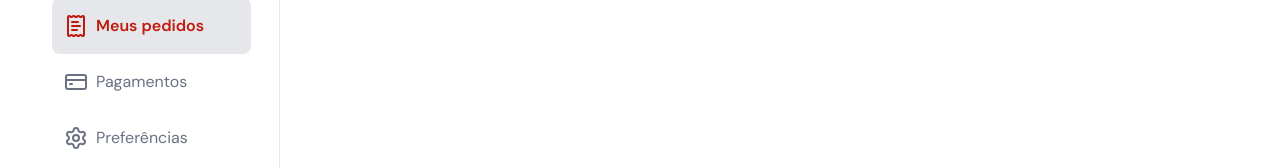
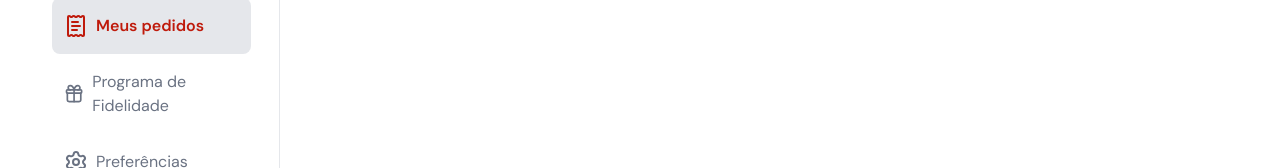
Before and after one commit to silvapedrodev/raizes-do-nordeste, a Next.js app: page /pedidos in a window 1280 px wide. Shown: the part 151-319 px from the top of the page. Built offline with nearby package versions, Linux system fonts and the light colour scheme; no server answers.

Commit message:
refactor(sidebar): adjust layout and rename menu field

```diff
--- a/src/app/(site)/(protected)/layout.tsx
+++ b/src/app/(site)/(protected)/layout.tsx
@@ -2,7 +2,7 @@ import { DesktopSidebar } from "@/components/layout/protected/desktop-sidebar";
 
 export default function SiteLayout({ children }: LayoutProps<"/">) {
   return (
-   <div className="flex xl:-ml-[max(0px,calc((100vw-80rem)/2-80px))] xl:-mb-28">
+   <div className="lg:flex gap-8 xl:-ml-[max(0px,calc((100vw-80rem)/2-80px))] xl:-mb-28">
       <DesktopSidebar />
 
       <main className="flex-1 xl:px-6">
--- a/src/components/layout/protected/sidebar-navigation.ts
+++ b/src/components/layout/protected/sidebar-navigation.ts
@@ -1,13 +1,13 @@
 import {
-  User,
-  CreditCard, Trash2,
+  User, Trash2,
   Settings,
   ReceiptText,
   Info,
   Headset,
   FileText,
   ShieldCheck,
-  SlidersHorizontal
+  SlidersHorizontal,
+  Gift
 } from "lucide-react";
 
 export const profileNavigation = [
@@ -25,9 +25,9 @@ export const profileNavigation = [
         icon: ReceiptText,
       },
       {
-        label: "Pagamentos",
+        label: "Programa de Fidelidade",
         href: '#',
-        icon: CreditCard,
+        icon: Gift,
       },
       {
         label: "Preferências",
--- a/src/components/profile/desktop-profile-view.tsx
+++ b/src/components/profile/desktop-profile-view.tsx
@@ -34,7 +34,7 @@ export const DesktopProfileView = ({ user }: Props) => {
           </div>
 
           <div className="flex-1 min-w-0 space-y-1">
-            <h3 className="font-semibold text-lg truncate">{user.name}</h3>
+            <h3 className="font-semibold text-lg max-w-96 truncate">{user.name}</h3>
             <p className="text-sm text-gray-500 truncate">{user.email}</p>
             <p className="text-sm text-gray-500">{phoneMask(user.phone)}</p>
           </div>
```
